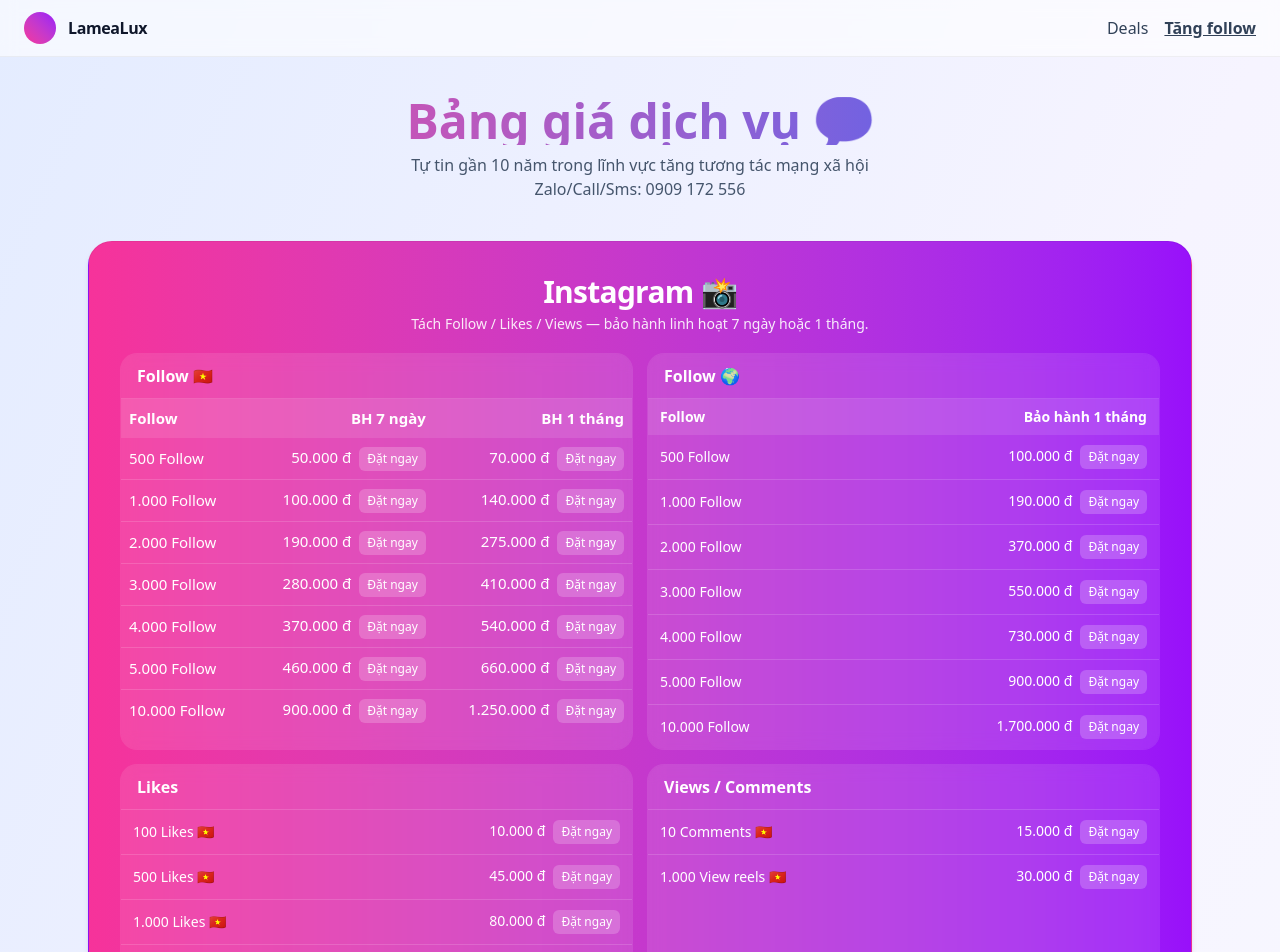
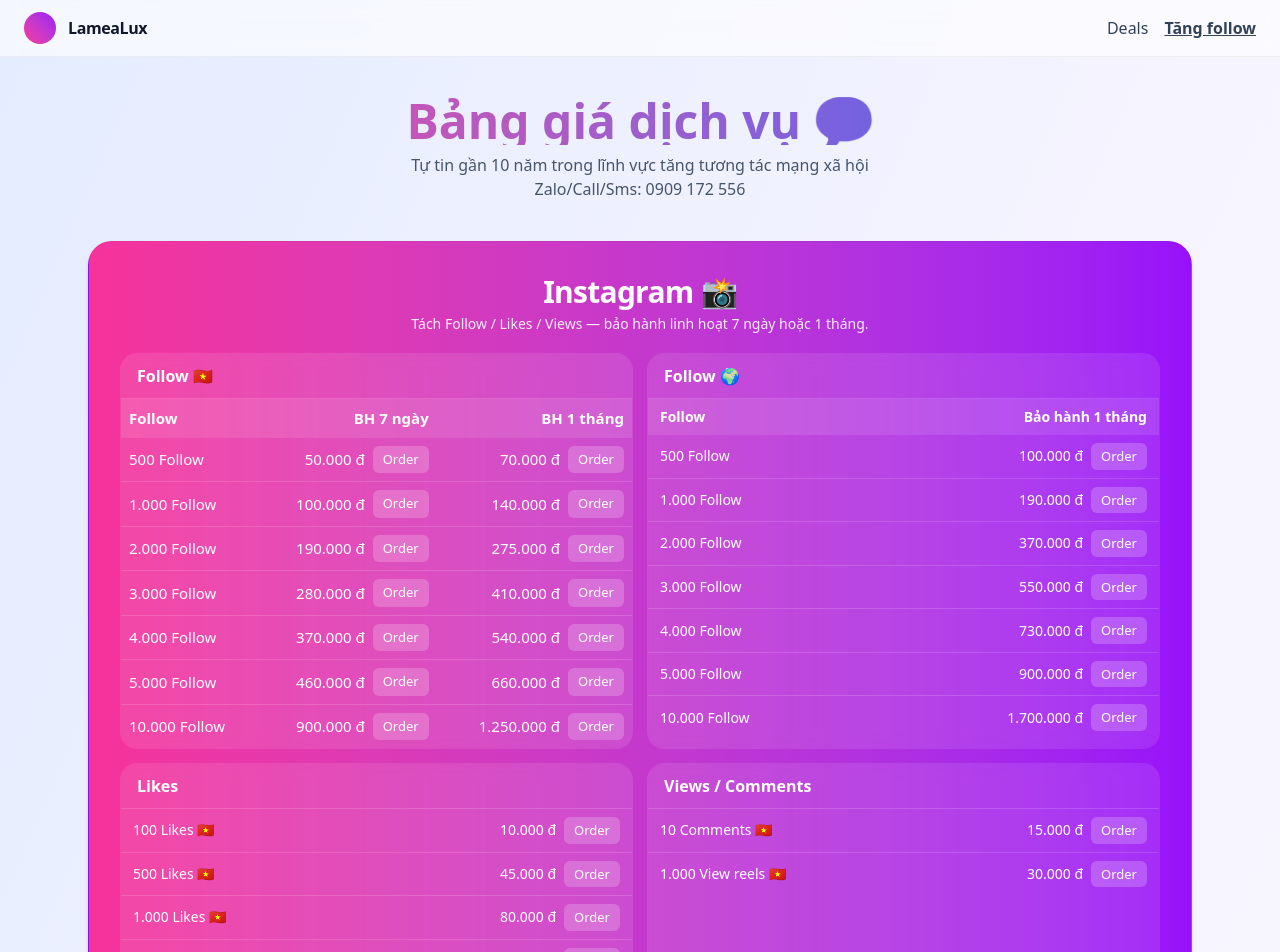
Before and after one commit to nguyenlamm09042001/affiliate-follow, a Next.js app: page /social in a window 1280 px wide. Shown: the top 952 px of the page. Built offline with nearby package versions, Linux system fonts and the light colour scheme.

Commit message:
fix order

```diff
--- a/src/pages/social.tsx
+++ b/src/pages/social.tsx
@@ -1,3 +1,4 @@
+// src/pages/social.tsx
 import Head from "next/head";
 import Link from "next/link";
 import { useState } from "react";
@@ -8,7 +9,7 @@
 type SectionCommon = { title: string };
 type SectionFollowVN = SectionCommon & { kind: "follow_vn"; items: Row[] };
 type SectionFollowGL = SectionCommon & { kind: "follow_global"; items: Row[] };
-type SectionSimple = SectionCommon & { kind: "simple"; items: Row[] };
+type SectionSimple   = SectionCommon & { kind: "simple"; items: Row[] };
 type Section = SectionFollowVN | SectionFollowGL | SectionSimple;
 
 type Platform = {
@@ -25,15 +26,13 @@
   const [showQR, setShowQR] = useState(false);
   const [currentOrder, setCurrentOrder] = useState<{ id: string; amount: number } | null>(null);
 
-
-  // ⚙️ Hàm xử lý khi bấm “Đặt ngay”
-// ⚙️ Hàm xử lý khi bấm “Đặt ngay” (có hỏi link trước)
+  // Bấm Order -> hỏi link
   const handleBuy = (label: string, price: string) => {
     setPendingItem({ label, price });
     setShowModal(true);
   };
 
-// Sau khi nhập link xong -> chỉ VietQR
+  // Nhập link -> tạo order + mở VietQR
   const handleConfirmLink = async (targetUrl: string) => {
     if (!pendingItem) return;
     const { label, price } = pendingItem;
@@ -44,7 +43,6 @@
 
       const cleanPrice = parseInt(price.replace(/\D/g, ""), 10);
 
-    // 1) Tạo order
       const orderRes = await fetch("/api/orders", {
         method: "POST",
         headers: { "Content-Type": "application/json" },
@@ -52,16 +50,14 @@
           service_code: label,
           price_vnd: cleanPrice,
           target_url: targetUrl,
-        payment_method: "bank_transfer",        // (tùy) ghi nhận phương thức
+          payment_method: "bank_transfer",
         }),
       });
 
       const orderData = await orderRes.json();
       if (!orderRes.ok) throw new Error(orderData?.error || "Tạo đơn thất bại");
-    const order_id = orderData.order_id;
 
-    // 2) Mở modal VietQR cho đơn vừa tạo
-    setCurrentOrder({ id: order_id, amount: cleanPrice });
+      setCurrentOrder({ id: orderData.order_id, amount: cleanPrice });
       setShowQR(true);
     } catch (err: any) {
       console.error(err);
@@ -72,14 +68,9 @@
     }
   };
 
-
-
-
-
   // ===========================
-  // 🟣 DỮ LIỆU BẢNG GIÁ
+  // 🟣 DATA
   // ===========================
-
   const instagram: Platform = {
     name: "Instagram 📸",
     color: "from-pink-500 to-purple-600",
@@ -214,41 +205,40 @@
 
   const platforms: Platform[] = [instagram, tiktok, facebook];
 
+  // ===========================
+  // 🟣 COMPONENTS
+  // ===========================
+  const ActionBtn: React.FC<React.ButtonHTMLAttributes<HTMLButtonElement>> = (props) => (
+    <button
+      {...props}
+      className={`inline-flex items-center justify-center whitespace-nowrap rounded-md bg-white/20 hover:bg-white/30
+                  text-[12px] sm:text-[13px] font-medium px-2.5 py-1 transition-all active:scale-95 disabled:opacity-60
+                  ${props.className || ""}`}
+    >
+      Order
+    </button>
+  );
 
-
-  // ===========================
-  // 🟣 COMPONENT CARD
-  // ===========================
   const Card = ({ pf }: { pf: Platform }) => (
-    <section
-      className={`rounded-3xl overflow-hidden shadow-md border border-black/5 dark:border-white/10 bg-gradient-to-r ${pf.color} text-white`}
-    >
+    <section className={`rounded-3xl overflow-hidden shadow-md border border-black/5 dark:border-white/10 bg-gradient-to-r ${pf.color} text-white`}>
       <div className="p-4 sm:p-6 md:p-8">
         <div className="text-center mb-5">
-          <h2 className="text-2xl sm:text-3xl font-extrabold tracking-tight">
-            {pf.name}
-          </h2>
-          {pf.desc && (
-            <p className="mt-1 text-xs sm:text-sm opacity-90">{pf.desc}</p>
-          )}
+          <h2 className="text-2xl sm:text-3xl font-extrabold tracking-tight">{pf.name}</h2>
+          {pf.desc && <p className="mt-1 text-xs sm:text-sm opacity-90">{pf.desc}</p>}
         </div>
 
         <div className="grid grid-cols-1 gap-3 sm:gap-4 md:grid-cols-2">
           {pf.sections.map((sec, i) => (
-            <article
-              key={sec.title + i}
-              className="rounded-2xl bg-white/10 ring-1 ring-white/10 backdrop-blur-sm overflow-hidden"
-            >
+            <article key={sec.title + i} className="rounded-2xl bg-white/10 ring-1 ring-white/10 backdrop-blur-sm overflow-hidden">
               <div className="px-3 sm:px-4 py-2.5 border-b border-white/15">
-                <h3 className="font-semibold text-sm sm:text-base">
-                  {sec.title}
-                </h3>
+                <h3 className="font-semibold text-sm sm:text-base">{sec.title}</h3>
               </div>
 
-              <div className="overflow-x-hidden">
+              {/* bảng cuộn nhẹ trên mobile */}
+              <div className="overflow-x-auto">
                 {/* 🇻🇳 FOLLOW VN */}
                 {sec.kind === "follow_vn" && (
-                  <table className="w-full text-[12px] sm:text-[15px] tabular-nums border-collapse">
+                  <table className="w-full text-[12px] sm:text-[15px] tabular-nums border-collapse min-w-[360px]">
                     <thead className="bg-white/10 font-semibold">
                       <tr>
                         <th className="py-2 px-2 text-left">Follow</th>
@@ -258,38 +248,26 @@
                     </thead>
                     <tbody>
                       {sec.items.map((r) => (
-                        <tr
-                          key={r.label}
-                          className="border-b last:border-0 border-white/15"
-                        >
-                          <td className="py-2 px-2">{r.label}</td>
-                          <td className="py-2 px-2 text-right">
-                            {r.g7 ?? "–"}
+                        <tr key={r.label} className="border-b last:border-0 border-white/15">
+                          <td className="py-2 px-2 align-middle">{r.label}</td>
+
+                          {/* Giá + Order cùng dòng, không wrap */}
+                          <td className="py-2 px-2 text-right align-middle">
+                            <div className="flex items-center justify-end gap-2 flex-nowrap">
+                              <span className="whitespace-nowrap">{r.g7 ?? "–"}</span>
                               {r.g7 && (
-                              <button
-                                onClick={() =>
-                                  handleBuy(r.label + " BH7", r.g7!)
-                                }
-                                disabled={loading}
-                                className="ml-2 bg-white/20 hover:bg-white/30 text-xs px-2 py-1 rounded-md"
-                              >
-                                Đặt ngay
-                              </button>
+                                <ActionBtn onClick={() => handleBuy(r.label + " BH7", r.g7!)} disabled={loading} />
                               )}
+                            </div>
                           </td>
-                          <td className="py-2 px-2 text-right">
-                            {r.g30 ?? "–"}
+
+                          <td className="py-2 px-2 text-right align-middle">
+                            <div className="flex items-center justify-end gap-2 flex-nowrap">
+                              <span className="whitespace-nowrap">{r.g30 ?? "–"}</span>
                               {r.g30 && (
-                              <button
-                                onClick={() =>
-                                  handleBuy(r.label + " BH30", r.g30!)
-                                }
-                                disabled={loading}
-                                className="ml-2 bg-white/20 hover:bg-white/30 text-xs px-2 py-1 rounded-md"
-                              >
-                                Đặt ngay
-                              </button>
+                                <ActionBtn onClick={() => handleBuy(r.label + " BH30", r.g30!)} disabled={loading} />
                               )}
+                            </div>
                           </td>
                         </tr>
                       ))}
@@ -299,35 +277,24 @@
 
                 {/* 🌍 FOLLOW GLOBAL */}
                 {sec.kind === "follow_global" && (
-                  <table className="w-full text-[13px] sm:text-sm tabular-nums">
+                  <table className="w-full text-[13px] sm:text-sm tabular-nums border-collapse min-w-[340px]">
                     <thead className="bg-white/10 font-semibold">
                       <tr>
                         <th className="py-2 px-3 text-left">Follow</th>
-                        <th className="py-2 px-3 text-right">
-                          Bảo hành 1 tháng
-                        </th>
+                        <th className="py-2 px-3 text-right">Bảo hành 1 tháng</th>
                       </tr>
                     </thead>
                     <tbody>
                       {sec.items.map((r) => (
-                        <tr
-                          key={r.label}
-                          className="border-b last:border-0 border-white/15"
-                        >
-                          <td className="py-2.5 px-3">{r.label}</td>
-                          <td className="py-2.5 px-3 text-right">
-                            {r.g30 ?? r.value ?? "–"}
+                        <tr key={r.label} className="border-b last:border-0 border-white/15">
+                          <td className="py-2 px-3 align-middle">{r.label}</td>
+                          <td className="py-2 px-3 text-right align-middle">
+                            <div className="flex items-center justify-end gap-2 flex-nowrap">
+                              <span className="whitespace-nowrap">{r.g30 ?? r.value ?? "–"}</span>
                               {(r.g30 || r.value) && (
-                              <button
-                                onClick={() =>
-                                  handleBuy(r.label, r.g30 ?? r.value ?? "")
-                                }
-                                disabled={loading}
-                                className="ml-2 bg-white/20 hover:bg-white/30 text-xs px-2 py-1 rounded-md"
-                              >
-                                Đặt ngay
-                              </button>
+                                <ActionBtn onClick={() => handleBuy(r.label, r.g30 ?? r.value ?? "")} disabled={loading} />
                               )}
+                            </div>
                           </td>
                         </tr>
                       ))}
@@ -337,25 +304,18 @@
 
                 {/* ❤️ SIMPLE */}
                 {sec.kind === "simple" && (
-                  <table className="w-full text-[13px] sm:text-sm tabular-nums">
+                  <table className="w-full text-[13px] sm:text-sm tabular-nums border-collapse min-w-[320px]">
                     <tbody>
                       {sec.items.map((r) => (
-                        <tr
-                          key={r.label}
-                          className="border-b last:border-0 border-white/15"
-                        >
-                          <td className="py-2.5 px-3">{r.label}</td>
-                          <td className="py-2.5 px-3 text-right">
-                            {r.value ?? "–"}
+                        <tr key={r.label} className="border-b last:border-0 border-white/15">
+                          <td className="py-2 px-3 align-middle">{r.label}</td>
+                          <td className="py-2 px-3 text-right align-middle">
+                            <div className="flex items-center justify-end gap-2 flex-nowrap">
+                              <span className="whitespace-nowrap">{r.value ?? "–"}</span>
                               {r.value && (
-                              <button
-                                onClick={() => handleBuy(r.label, r.value!)}
-                                disabled={loading}
-                                className="ml-2 bg-white/20 hover:bg-white/30 text-xs px-2 py-1 rounded-md"
-                              >
-                                Đặt ngay
-                              </button>
+                                <ActionBtn onClick={() => handleBuy(r.label, r.value!)} disabled={loading} />
                               )}
+                            </div>
                           </td>
                         </tr>
                       ))}
@@ -380,7 +340,7 @@
   );
 
   // ===========================
-  // 🟣 GIAO DIỆN CHÍNH
+  // 🟣 PAGE
   // ===========================
   return (
     <>
@@ -393,20 +353,11 @@
           <div className="max-w-7xl mx-auto px-4 sm:px-6 py-3 flex items-center justify-between">
             <div className="flex items-center gap-3">
               <span className="h-8 w-8 rounded-xl bg-gradient-to-tr from-pink-500 to-purple-600" />
-              <Link
-                href="/"
-                className="font-bold tracking-tight text-slate-900 dark:text-white"
-              >
-                LameaLux
-              </Link>
+              <Link href="/" className="font-bold tracking-tight text-slate-900 dark:text-white">LameaLux</Link>
             </div>
             <nav className="flex items-center gap-3 text-sm sm:gap-4 sm:text-base font-medium text-slate-700 dark:text-slate-200">
-              <Link href="/" className="hover:underline">
-                Deals
-              </Link>
-              <Link href="/social" className="underline font-semibold">
-                Tăng follow
-              </Link>
+              <Link href="/" className="hover:underline">Deals</Link>
+              <Link href="/social" className="underline font-semibold">Tăng follow</Link>
             </nav>
           </div>
         </header>
@@ -432,7 +383,6 @@
         </main>
       </div>
 
-
       {/* Modal nhập link */}
       {showModal && (
         <LinkModal
@@ -442,6 +392,7 @@
         />
       )}
 
+      {/* Modal VietQR */}
       {showQR && currentOrder && (
         <BankQRModal
           open={showQR}
@@ -449,21 +400,15 @@
           amountVnd={currentOrder.amount}
           onClose={() => setShowQR(false)}
           onConfirmed={() => {
-      // (tuỳ chọn) cập nhật trạng thái đơn
             fetch(`/api/orders/${currentOrder.id}`, {
               method: "PATCH",
               headers: { "Content-Type": "application/json" },
               body: JSON.stringify({ status: "paid_pending_verify" }),
             }).catch(() => {});
-
             setShowQR(false);
           }}
         />
       )}
-
-
-
-
     </>
   );
 }
```
Lines whose indentation alone changed are shown as unchanged.
